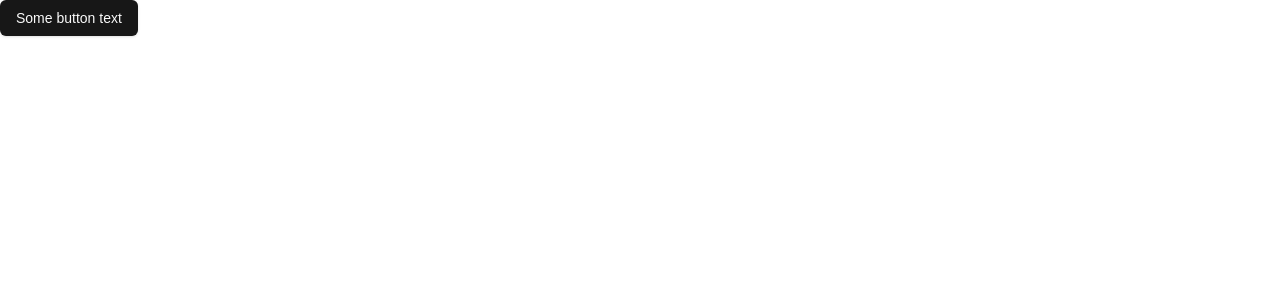
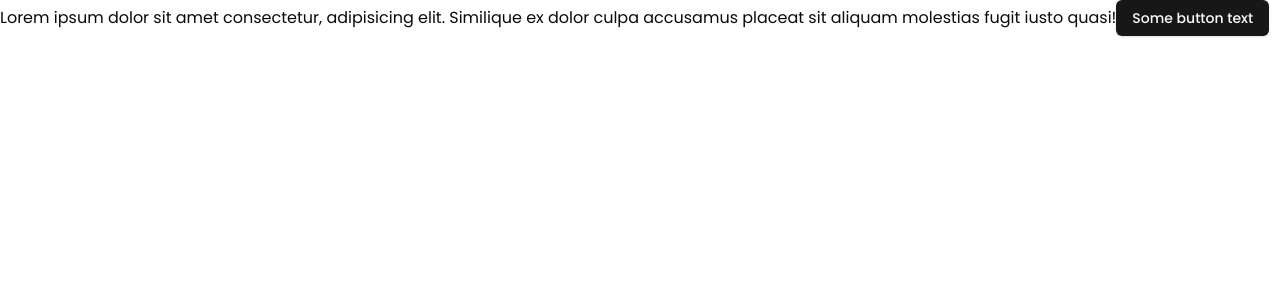
Before and after one commit to volodymyr-korolchuk/flight-booking, a Next.js app: page / in a window 1280 px wide. Shown: the top 300 px of the page. Built offline with nearby package versions, Linux system fonts and the light colour scheme.

Commit message:
chore: setup routes and fonts

```diff
--- /dev/null
+++ b/src/app/auth/page.tsx
@@ -0,0 +1,7 @@
+import React from "react";
+
+const Auth = () => {
+  return <div>Register and Login forms go here</div>;
+};
+
+export default Auth;
--- a/src/app/globals.css
+++ b/src/app/globals.css
@@ -2,8 +2,9 @@
 @tailwind components;
 @tailwind utilities;
 
+/* globals.css */
 body {
-  font-family: Arial, Helvetica, sans-serif;
+  font-family: var(--font-poppins), sans-serif;
 }
 
 @layer utilities {
--- a/src/app/layout.tsx
+++ b/src/app/layout.tsx
@@ -1,19 +1,13 @@
-import type { Metadata } from "next";
-import localFont from "next/font/local";
+import { Poppins } from "next/font/google";
 import "./globals.css";
 
-const geistSans = localFont({
-  src: "./fonts/GeistVF.woff",
-  variable: "--font-geist-sans",
-  weight: "100 900",
-});
-const geistMono = localFont({
-  src: "./fonts/GeistMonoVF.woff",
-  variable: "--font-geist-mono",
-  weight: "100 900",
+const poppins = Poppins({
+  subsets: ["latin"],
+  weight: ["100", "200", "300", "400", "500", "600", "700", "800", "900"],
+  variable: "--font-poppins",
 });
 
-export const metadata: Metadata = {
+export const metadata = {
   title: "Create Next App",
   description: "Generated by create next app",
 };
@@ -25,9 +19,7 @@ export default function RootLayout({
 }>) {
   return (
     <html lang="en">
-      <body
-        className={`${geistSans.variable} ${geistMono.variable} antialiased`}
-      >
+      <body className={poppins.variable}>
         {children}
       </body>
     </html>
--- a/src/app/page.tsx
+++ b/src/app/page.tsx
@@ -2,6 +2,9 @@ import { Button } from "@/components/ui/button";
 
 export default function Home() {
   return (
-    <Button>Some button text</Button>
+    <div>
+      Lorem ipsum dolor sit amet consectetur, adipisicing elit. Similique ex dolor culpa accusamus placeat sit aliquam molestias fugit iusto quasi!
+      <Button>Some button text</Button>
+    </div>
   );
 }
```
